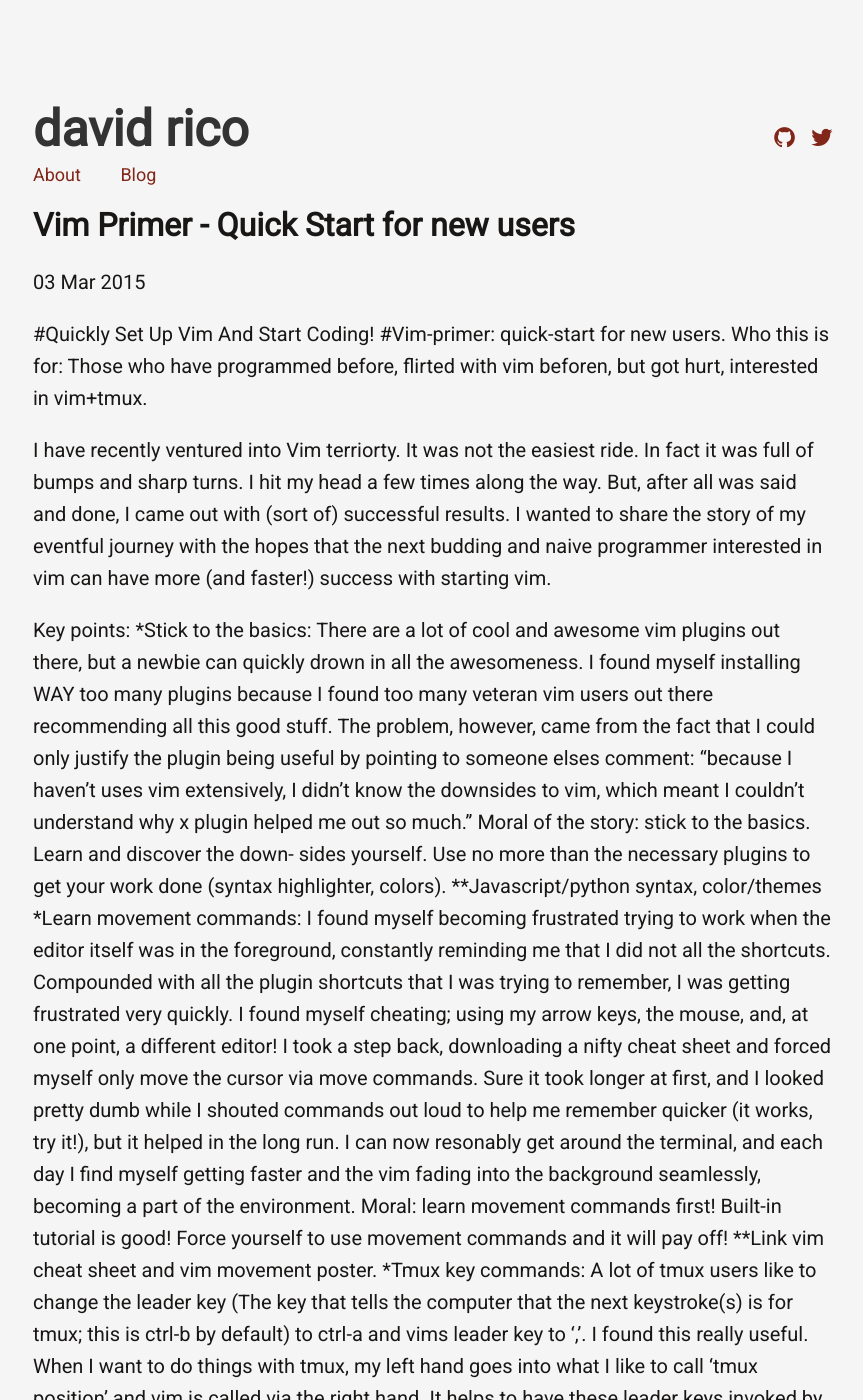
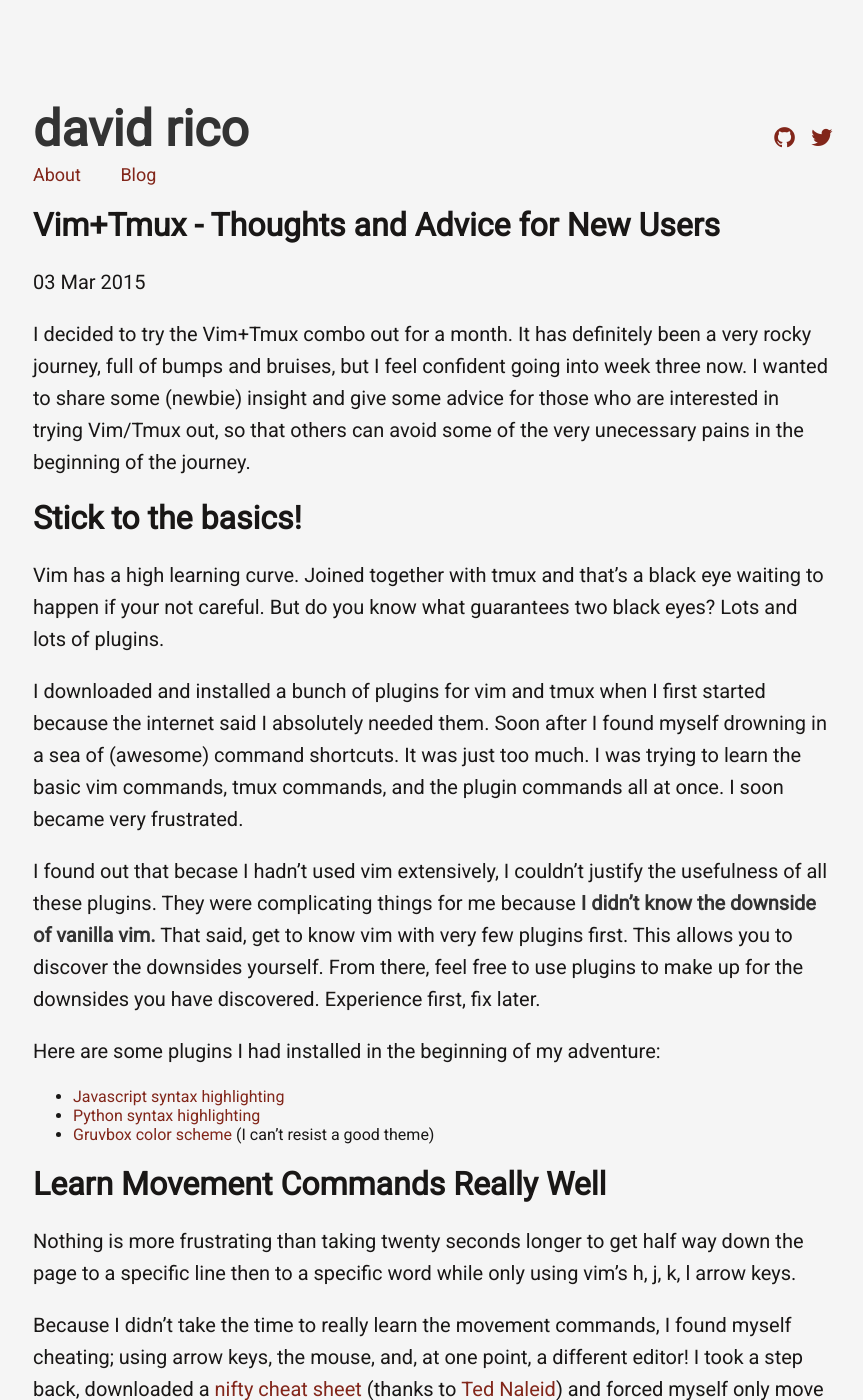
Before and after one commit to dvrico/dvrico.github.io, a Jekyll site: the page built from _posts/2015-03-03-vim-quick-set-up.md, in a window 1280 px wide and 1400 px high. Shown: the whole window, without its empty margins (207-1070 px from the left). Built offline with Jekyll 4.4.1, drawn with Linux system fonts in a browser that asks for light colours; some of the changed text lies outside the part shown.

Commit message:
Post Vim+Tmux thoughts and advice.

```diff
--- a/_posts/2015-03-03-vim-quick-set-up.md
+++ b/_posts/2015-03-03-vim-quick-set-up.md
@@ -1,56 +1,69 @@
 ---
 layout: post
-title: Vim Primer - Quick Start for new users
+title: Vim+Tmux - Thoughts and Advice for New Users
 description: Interested in vim, but don't know where to start? Look no further!'
 comments: true
 categories: programming
 ---
 
-#Quickly Set Up Vim And Start Coding!
-#Vim-primer: quick-start for new users.
-Who this is for: Those who have programmed before, flirted with vim beforen, but got hurt,
-interested in vim+tmux.
+I decided to try the Vim+Tmux combo out for a month. It has definitely been a very
+rocky journey, full of bumps and bruises, but I feel confident going into week three now.
+I wanted to share some (newbie) insight and give some advice for those who are interested in
+trying Vim/Tmux out, so that others can avoid some of the very unecessary pains in the beginning
+of the journey.
 
-I have recently ventured into Vim terriorty. It was not the easiest ride. In fact it
-was full of bumps and sharp turns. I hit my head a few times along the way. But, after
-all was said and done, I came out with (sort of) successful results. I wanted to share
-the story of my eventful journey with the hopes that the next budding and naive
-programmer interested in vim can have more (and faster!) success with starting vim.
+Stick to the basics!
+====================
+Vim has a high learning curve. Joined together with tmux and that's a black eye waiting to
+happen if your not careful. But do you know what guarantees two black eyes?
+Lots and lots of plugins.
 
-Key points:
-*Stick to the basics:
-    There are a lot of cool and awesome vim plugins out there, but a newbie can quickly
-    drown in all the awesomeness. I found myself installing WAY too many plugins because
-    I found too many veteran vim users out there recommending all this good stuff. The
-    problem, however, came from the fact that I could only justify the plugin being useful
-    by pointing to someone elses comment: "because I haven't uses vim extensively, I didn't
-    know the downsides to vim, which meant I couldn't understand why x plugin helped me
-    out so much." Moral of the story: stick to the basics. Learn and discover the down-
-    sides yourself. Use no more than the necessary plugins to get your work done (syntax
-    highlighter, colors).
-    **Javascript/python syntax, color/themes
-*Learn movement commands:
-    I found myself becoming frustrated trying to work when the editor itself was in the
-    foreground, constantly reminding me that I did not all the shortcuts. Compounded with
-    all the plugin shortcuts that I was trying to remember, I was getting frustrated very
-    quickly. I found myself cheating; using my arrow keys, the mouse, and, at one point, a
-    different editor! I took a step back, downloading a nifty cheat sheet and forced myself only
-    move the cursor via move commands. Sure it took longer at first, and I looked pretty dumb
-    while I shouted commands out loud to help me remember quicker (it works, try it!), but
-    it helped in the long run. I can now resonably get around the terminal, and each day
-    I find myself getting faster and the vim fading into the background seamlessly, becoming
-    a part of the environment. Moral: learn movement commands first! Built-in tutorial is
-    good! Force yourself to use movement commands and it will pay off!
-    **Link vim cheat sheet and vim movement poster.
-*Tmux key commands:
-    A lot of tmux users like to change the leader key (The key that tells the computer that the
-    next keystroke(s) is for tmux; this is ctrl-b by default) to ctrl-a and vims leader key to
-    ','. I found this really useful. When I want to do things with tmux, my left hand goes into
-    what I like to call 'tmux position' and vim is called via the right hand. It helps to have
-    these leader keys invoked by different hands.
-    **Link to tmux power user blog.
-*Try it for a month:
-    So far, I am half way through my 'trial' with vim. I have wanted to move back to my previous
-    editor many times (atom just handles html/css so much better!). But sticking with it, I hope
-    to learn new and better ways to handle these problems in vim, and congratulate myself for
-    sticking with something I said I would for a month. Let us hope all goes well.
+I downloaded and installed a bunch of plugins for vim and tmux when I first started because
+the internet said I absolutely needed them. Soon after I found myself drowning in a sea
+of (awesome) command shortcuts. It was just too much. I was trying to learn the basic
+vim commands, tmux commands, and the plugin commands all at once. I soon became very frustrated.
+
+I found out that becase I hadn't used vim extensively, I couldn't justify the usefulness
+of all these plugins. They were complicating things for me because **I didn't know the downside
+of vanilla vim.** That said, get to know vim with very few plugins first. This allows you to discover
+the downsides yourself. From there, feel free to use plugins to make up for the downsides
+you have discovered. Experience first, fix later.
+
+Here are some plugins I had installed in the beginning of my adventure:
+
+*    [Javascript syntax highlighting](https://github.com/jelera/vim-javascript-syntax)
+*    [Python syntax highlighting](https://github.com/hdima/python-syntax)
+*    [Gruvbox color scheme](https://github.com/morhetz/gruvbox) (I can't resist a good theme)
+
+Learn Movement Commands Really Well
+===================================
+Nothing is more frustrating than taking twenty seconds longer to get half way down the page
+to a specific line then to a specific word while only using vim's h, j, k, l arrow keys.
+
+Because I didn't take the time to really learn the movement commands, I found myself cheating; using arrow keys,
+the mouse, and, at one point, a different editor! I took a step back, downloaded a [nifty cheat
+sheet](https://bitbucket.org/tednaleid/vim-shortcut-wallpaper/raw/tip/vim-shortcuts.png) (thanks to [Ted Naleid](http://naleid.com/blog/2010/10/04/vim-movement-shortcuts-wallpaper/a)) and forced myself only move the cursor via
+move commands. Sure it took longer at first, and I looked pretty dumb
+shouting commands out loud to help me remember faster (it works, try it!), but
+it helped in the long run. I can now resonably get around the vim, and each day
+I find myself getting faster. It feels great when you start noticing vim fading into the background environment
+to help rather than impede.
+
+ I made this [cheat sheet](http://www.viemu.com/vi-vim-cheat-sheet.gif) my desktop background shortly after.
+
+Don't Forget About Tmux
+=======================
+Honestly, tmux is so much easier to learn after dealing with vim. Just make sure you know the basic commands well (or
+keep a list handy) and you'll be good to go. One thing I changed right off the bat was the default tmux key (ctrl-b) to
+ctrl-a. The inspiration came from Daniel over [unwiredcouch.com](https://www.unwiredcouch.com/). In fact when you want
+ to take your tmux config to the next level I suggest you read his
+ [post](https://www.unwiredcouch.com/2013/11/15/my-tmux-setup.html) about it.
+
+And of course I couldn't resist a good tmux [theme](https://github.com/edkolev/tmuxline.vim) either.
+
+Conclusion
+==========
+I'm happy with my results so far, and I'm glad I forced myself to stick with for a month. I recommend that you try
+vim+tmux for a month before making any rash decisions. The first week will be rough, I can guarantee it. However,
+if you keep at it (code every day!) you'll soon become a vim+tmux pro. Hopefully this article can help jumpstart
+that.
```
Also changed, not shown: _posts/2015-03-01-example-post.md (deleted, +0 -7 lines), 1 other file.
